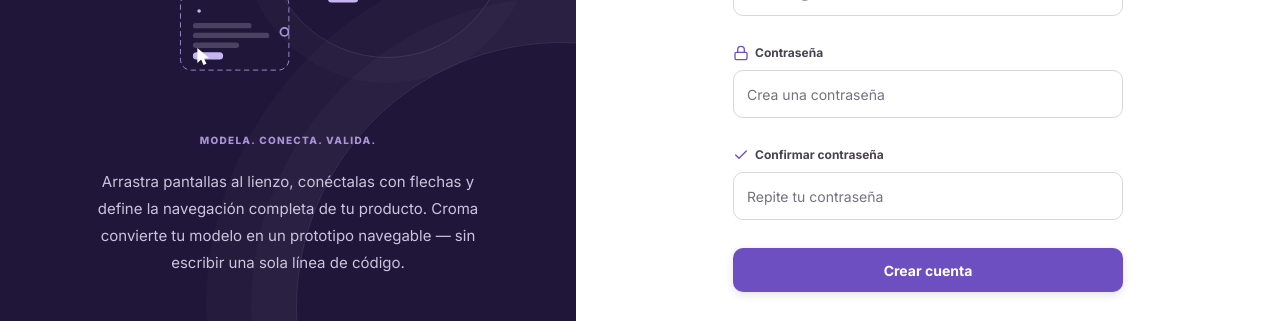
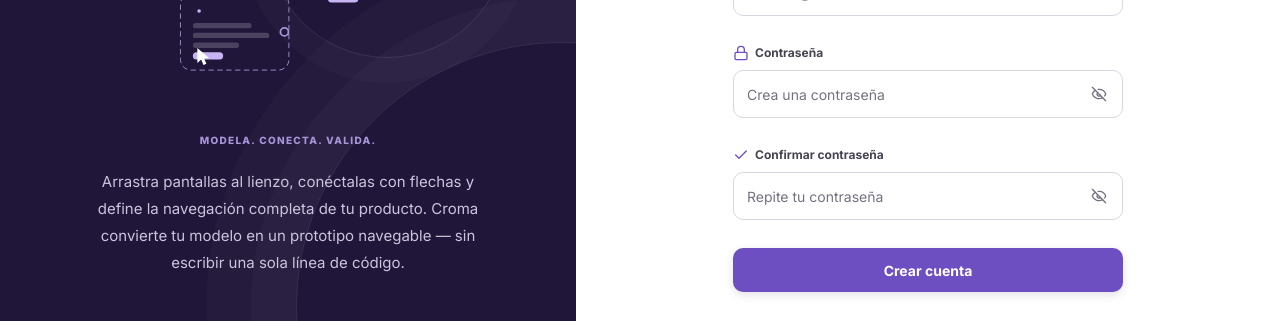
Before and after one commit to Croma-epn/croma_frontend, a Next.js app: page /autenticacion/registro in a window 1280 px wide. Shown: the part 358-679 px from the top of the page. Built offline with nearby package versions, Linux system fonts and the light colour scheme.

Commit message:
feat: HU01 Crear el botón para mostrar y ocultar contraseñas

```diff
--- /dev/null
+++ b/src/components/formulario/campo-contrasena/CampoContrasena.tsx
@@ -0,0 +1,19 @@
+"use client";
+
+import { useState } from "react";
+import { LuEye, LuEyeOff } from "react-icons/lu";
+import { CampoFormulario, type CampoFormularioProps } from "../campo-formulario/CampoFormulario";
+
+export const CampoContrasena = (propiedades: Omit<CampoFormularioProps, 'type' | 'accion'>) => {
+    const [visible, setVisible] = useState(false);
+    const IconoVisibilidad = visible ? LuEye : LuEyeOff;
+    return (
+        <CampoFormulario {...propiedades} type={visible ? 'text' : 'password'} accion={
+            <button type="button" onClick={() => setVisible(!visible)}
+                aria-label={`${visible ? 'Ocultar' : 'Mostrar'} ${propiedades.etiqueta.toLowerCase()}`} aria-pressed={visible}
+                className="absolute top-1/2 right-2 flex size-8 -translate-y-1/2 cursor-pointer items-center justify-center rounded-control text-texto-secundario transition-colors hover:bg-principal-suave hover:text-principal focus-visible:bg-principal-suave focus-visible:text-principal focus-visible:outline-2 focus-visible:outline-principal">
+                <IconoVisibilidad aria-hidden="true" className="h-4 w-4 shrink-0" />
+            </button>
+        } />
+    );
+};
--- a/src/components/registro/registro-formulario/RegistroFormulario.tsx
+++ b/src/components/registro/registro-formulario/RegistroFormulario.tsx
@@ -5,6 +5,7 @@ import { LuUser, LuMail, LuCheck, LuLock } from "react-icons/lu";
 import { CampoFormulario } from "@/components/formulario/campo-formulario/CampoFormulario";
 import { BotonFormulario } from "@/components/formulario/boton-formulario/BotonFormulario";
 import { SubmitHandler, useForm } from "react-hook-form";
+import { CampoContrasena } from "@/components/formulario/campo-contrasena/CampoContrasena";
 
 type FormValues = {
     nombres: string;
@@ -42,8 +43,8 @@ export const RegistroFormulario = () => {
                 error={errors.email?.message}
             />
 
-            <CampoFormulario
-                id="contrasena" etiqueta="Contraseña" icono={LuLock} type="password"
+            <CampoContrasena
+                id="contrasena" etiqueta="Contraseña" icono={LuLock}
                 placeholder="Crea una contraseña" autoComplete="new-password"
                 {...register('contrasena', {
                     required: 'Escribe una contraseña.',
@@ -52,8 +53,8 @@ export const RegistroFormulario = () => {
                 })}
                 error={errors.contrasena?.message}
             />
-            <CampoFormulario
-                id="confirmarContrasena" etiqueta="Confirmar contraseña" icono={LuCheck} type="password"
+            <CampoContrasena
+                id="confirmarContrasena" etiqueta="Confirmar contraseña" icono={LuCheck}
                 placeholder="Repite tu contraseña" autoComplete="new-password"
                 {...register('confirmarContrasena', {
                     required: 'Confirma tu contraseña.',
```
